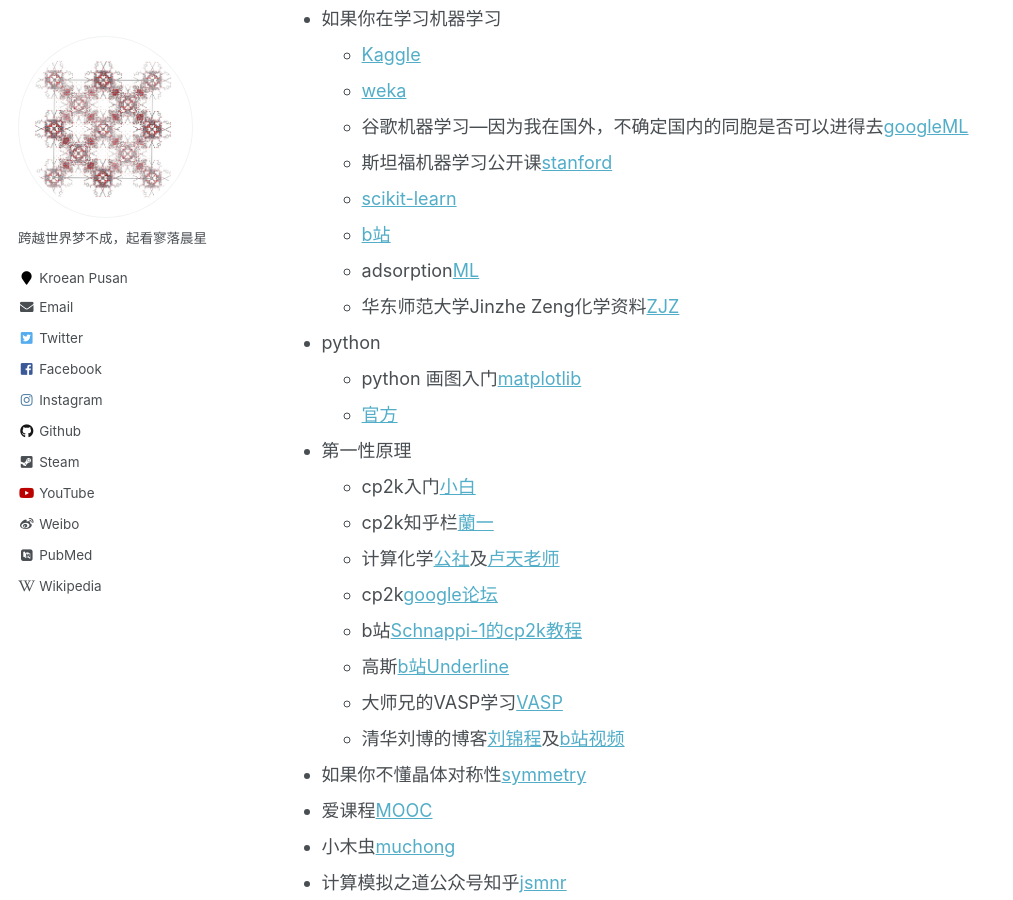
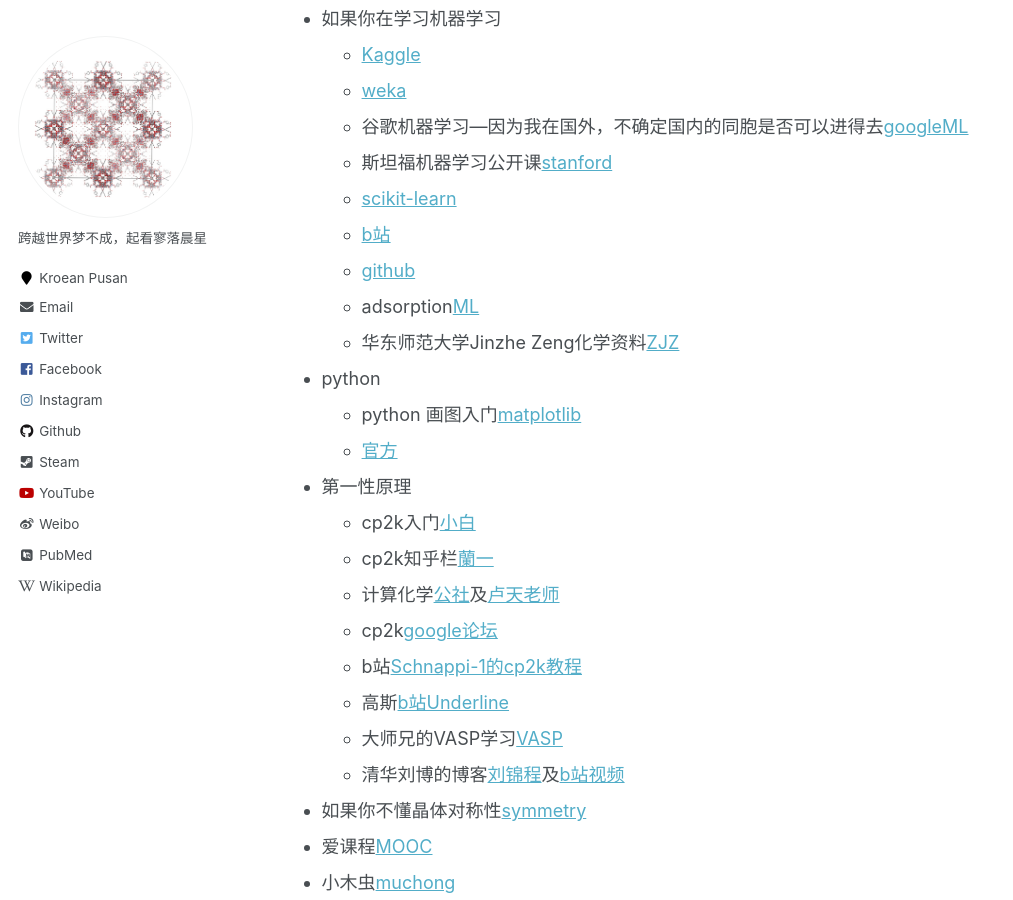
Before and after one commit to sxm13/ZGBshenxiaomoCV.github.io, a Jekyll site: the page built from _pages/markdown.md, in a window 1280 px wide and 900 px high, scrolled down 2532 px. Shown: the whole window, without its empty margins (0-1013 px from the left). Built offline with Jekyll 4.4.1, drawn with Linux system fonts in a browser that asks for light colours; some web fonts are replaced.

Commit message:
Update markdown.md

```diff
--- a/_pages/markdown.md
+++ b/_pages/markdown.md
@@ -80,6 +80,7 @@
   * 斯坦福机器学习公开课[stanford](https://www.coursera.org/learn/machine-learning? "ML")
   * [scikit-learn](https://scikit-learn.org/stable/index.html "DL")
   * [b站](https://space.bilibili.com/97678687/channel/detail?cid=22486 "ML")
+  * [github](https://github.com/nndl "ML")
   * adsorption[ML](https://ann20-aiche.ipostersessions.com/default.aspx?s=77-31-78-3F-38-F6-7E-22-83-07-0E-35-DF-70-41-E6 "ML")
   * 华东师范大学Jinzhe Zeng化学资料[ZJZ](https://njzjz.win/2019/03/04/ecnuchemistry/menu/ "ZJZ")
 * python
```
